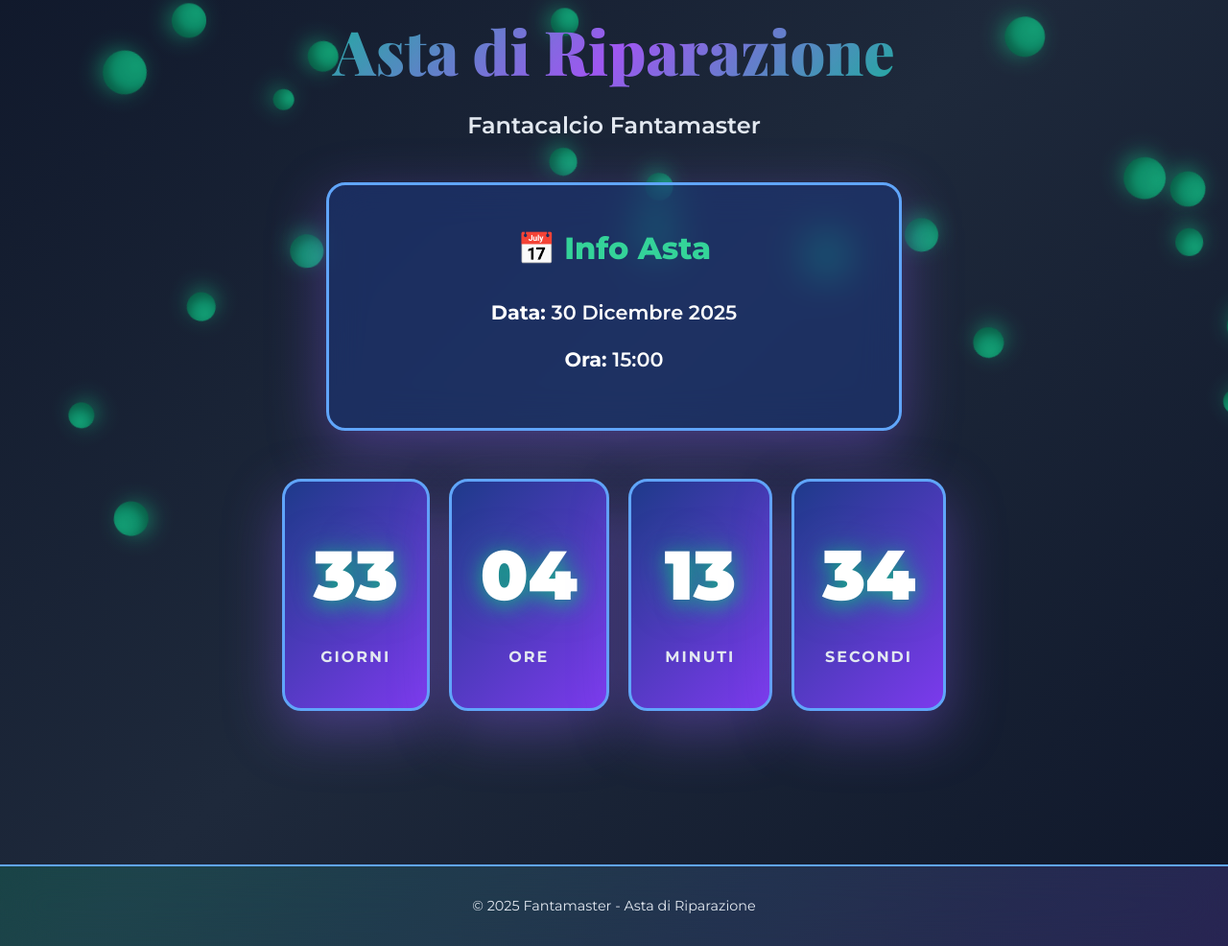
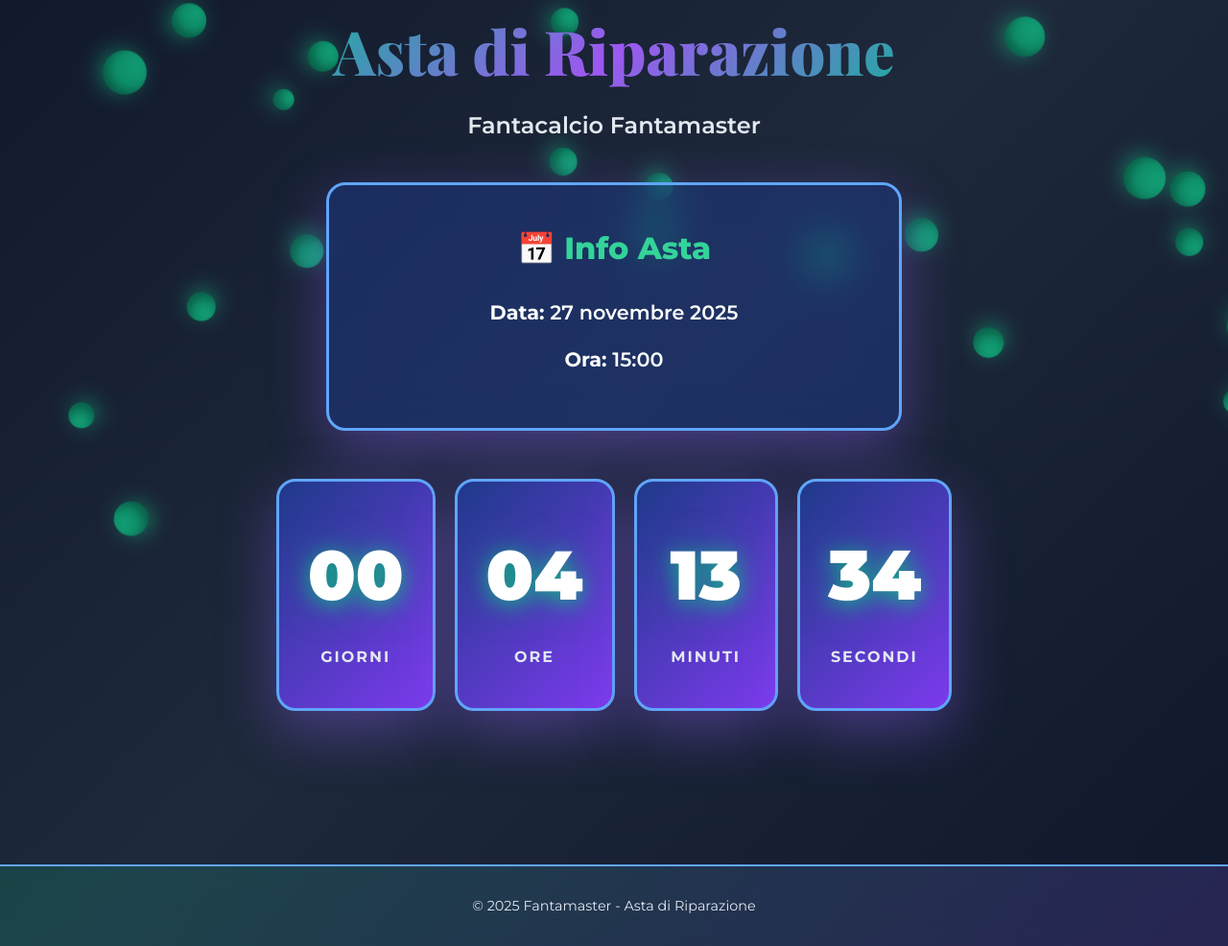
Before and after one commit to NicoMaker/Countdown_Fanta, a plain HTML site: page index.html in a window 1280 px wide. Shown: the part 145-1131 px from the top of the page at 96% size. Drawn offline with nearby package versions, Linux system fonts and the light colour scheme.

Commit message:
Add configuration file and refactor countdown logic for dynamic auction details

```diff
--- /dev/null
+++ b/config.json
@@ -0,0 +1,10 @@
+{
+    "auctionTitle": "Asta di Riparazione",
+    "auctionSubtitle": "Fantacalcio Fantamaster",
+    "auctionDate": "2024-11-27",
+    "auctionTime": "15:00",
+    "celebrationTitle": "Buon Asta a Tutti!",
+    "celebrationText": "L'asta è iniziata!",
+    "celebrationEmoji": "Che vinca il migliore! 🏆⚽",
+    "footerText": "Fantamaster - Asta di Riparazione"
+}
--- a/index.html
+++ b/index.html
@@ -44,13 +44,13 @@
     <main>
       <section class="hero">
         <div class="container">
-          <h1>Asta di Riparazione</h1>
-          <p class="subtitle">Fantacalcio Fantamaster</p>
+          <h1 id="auction-title">Asta di Riparazione</h1>
+          <p class="subtitle" id="auction-subtitle">Fantacalcio Fantamaster</p>
 
           <div class="auction-info">
             <h2>📅 Info Asta</h2>
-            <p><strong>Data:</strong> 30 Dicembre <span id="auction-year">2024</span></p>
-            <p><strong>Ora:</strong> 15:00</p>
+            <p><strong>Data:</strong> <span id="auction-date">30 Dicembre 2024</span></p>
+            <p><strong>Ora:</strong> <span id="auction-time">15:00</span></p>
           </div>
 
           <div class="countdown-container">
@@ -75,9 +75,9 @@
 
             <div class="celebration-message" id="celebration-message">
               <div class="football-icon">⚽</div>
-              <h2>Buon Asta a Tutti!</h2>
-              <p><strong>L'asta è iniziata!</strong></p>
-              <p>Che vinca il migliore! 🏆⚽</p>
+              <h2 id="celebration-title">Buon Asta a Tutti!</h2>
+              <p><strong id="celebration-text">L'asta è iniziata!</strong></p>
+              <p id="celebration-emoji">Che vinca il migliore! 🏆⚽</p>
             </div>
           </div>
         </div>
@@ -87,11 +87,10 @@
     <footer>
       <div class="container">
         <div class="copyright">
-          <p>&copy; <span id="current-year"></span> Fantamaster - Asta di Riparazione</p>
+          <p>&copy; <span id="current-year"></span> <span id="footer-text">Fantamaster - Asta di Riparazione</span></p>
         </div>
       </div>
     </footer>
-
     <script src="script.js"></script>
   </body>
 </html>
--- a/script.js
+++ b/script.js
@@ -1,43 +1,75 @@
-document.addEventListener("DOMContentLoaded", () => {
+// Carica la configurazione dal file JSON
+async function loadConfig() {
+  try {
+    const response = await fetch("config.json");
+    const config = await response.json();
+    initializeCountdown(config);
+  } catch (error) {
+    console.error("Errore nel caricamento della configurazione:", error);
+    // Fallback configuration in caso di errore
+    const fallbackConfig = {
+      auctionTitle: "Asta di Riparazione",
+      auctionSubtitle: "Fantacalcio Fantamaster",
+      auctionDate: "2024-12-30",
+      auctionTime: "15:00",
+      celebrationTitle: "Buon Asta a Tutti!",
+      celebrationText: "L'asta è iniziata!",
+      celebrationEmoji: "Che vinca il migliore! 🏆⚽",
+      footerText: "Fantamaster - Asta di Riparazione",
+    };
+    initializeCountdown(fallbackConfig);
+  }
+}
+
+function initializeCountdown(config) {
+  // Imposta i testi dalla configurazione
+  document.getElementById("auction-title").textContent = config.auctionTitle;
+  document.getElementById("auction-subtitle").textContent =
+    config.auctionSubtitle;
+  document.getElementById("celebration-title").textContent =
+    config.celebrationTitle;
+  document.getElementById("celebration-text").textContent =
+    config.celebrationText;
+  document.getElementById("celebration-emoji").textContent =
+    config.celebrationEmoji;
+  document.getElementById("footer-text").textContent = config.footerText;
+
   // Set current year
   const currentDate = new Date();
   const currentYear = currentDate.getFullYear();
   document.getElementById("current-year").textContent = currentYear;
 
-  // Set auction date: December 30 at 15:00
-  let auctionYear = currentYear;
-  const testDate = new Date(`Dec 30, ${currentYear} 15:00:00`);
+  // Parse auction date and time from config
+  const [year, month, day] = config.auctionDate.split("-").map(Number);
+  const [hours, minutes] = config.auctionTime.split(":").map(Number);
 
-  // If auction date has passed this year, set it for next year
-  if (currentDate > testDate) {
-    auctionYear = currentYear + 1;
+  // Create auction date object
+  let auctionDate = new Date(year, month - 1, day, hours, minutes, 0);
+
+  // If auction date has passed, set it for next year
+  if (currentDate > auctionDate) {
+    auctionDate = new Date(year + 1, month - 1, day, hours, minutes, 0);
   }
 
-  // Update auction year in the info box
-  document.getElementById("auction-year").textContent = auctionYear;
+  // Format and display date
+  const dateOptions = { day: "numeric", month: "long", year: "numeric" };
+  const formattedDate = auctionDate.toLocaleDateString("it-IT", dateOptions);
+  document.getElementById("auction-date").textContent = formattedDate;
+  document.getElementById("auction-time").textContent = config.auctionTime;
 
-  const auctionDate = new Date(`Dec 30, ${auctionYear} 15:00:00`).getTime();
+  const auctionTimestamp = auctionDate.getTime();
 
   // Update countdown every second
-  const timerInterval = setInterval(updateCountdown, 1000);
-  updateCountdown(); // Initial call
-
-  // Create animated background
-  createBackground();
-
-  // Theme toggle
-  const themeToggle = document.getElementById("theme-toggle");
-  themeToggle.addEventListener("click", toggleTheme);
-
-  // Check for saved theme
-  const savedTheme = localStorage.getItem("theme");
-  if (savedTheme === "light") {
-    document.body.classList.add("light-theme");
+  const timerInterval = setInterval(
+    () => updateCountdown(auctionTimestamp, timerInterval),
+    1000
+  );
+  updateCountdown(auctionTimestamp, timerInterval); // Initial call
 }
 
-  function updateCountdown() {
+function updateCountdown(auctionTimestamp, timerInterval) {
   const now = new Date().getTime();
-    const distance = auctionDate - now;
+  const distance = auctionTimestamp - now;
 
   // If countdown is finished
   if (distance < 0) {
@@ -115,4 +147,22 @@ document.addEventListener("DOMContentLoaded", () => {
     createBall(container);
   }, duration * 1000);
 }
+
+// Inizializza l'applicazione
+document.addEventListener("DOMContentLoaded", () => {
+  // Carica la configurazione
+  loadConfig();
+
+  // Create animated background
+  createBackground();
+
+  // Theme toggle
+  const themeToggle = document.getElementById("theme-toggle");
+  themeToggle.addEventListener("click", toggleTheme);
+
+  // Check for saved theme
+  const savedTheme = localStorage.getItem("theme");
+  if (savedTheme === "light") {
+    document.body.classList.add("light-theme");
+  }
 });
```
Also changed, not shown: styles.css (+7 -4 lines). Lines whose indentation alone changed are shown as unchanged.
